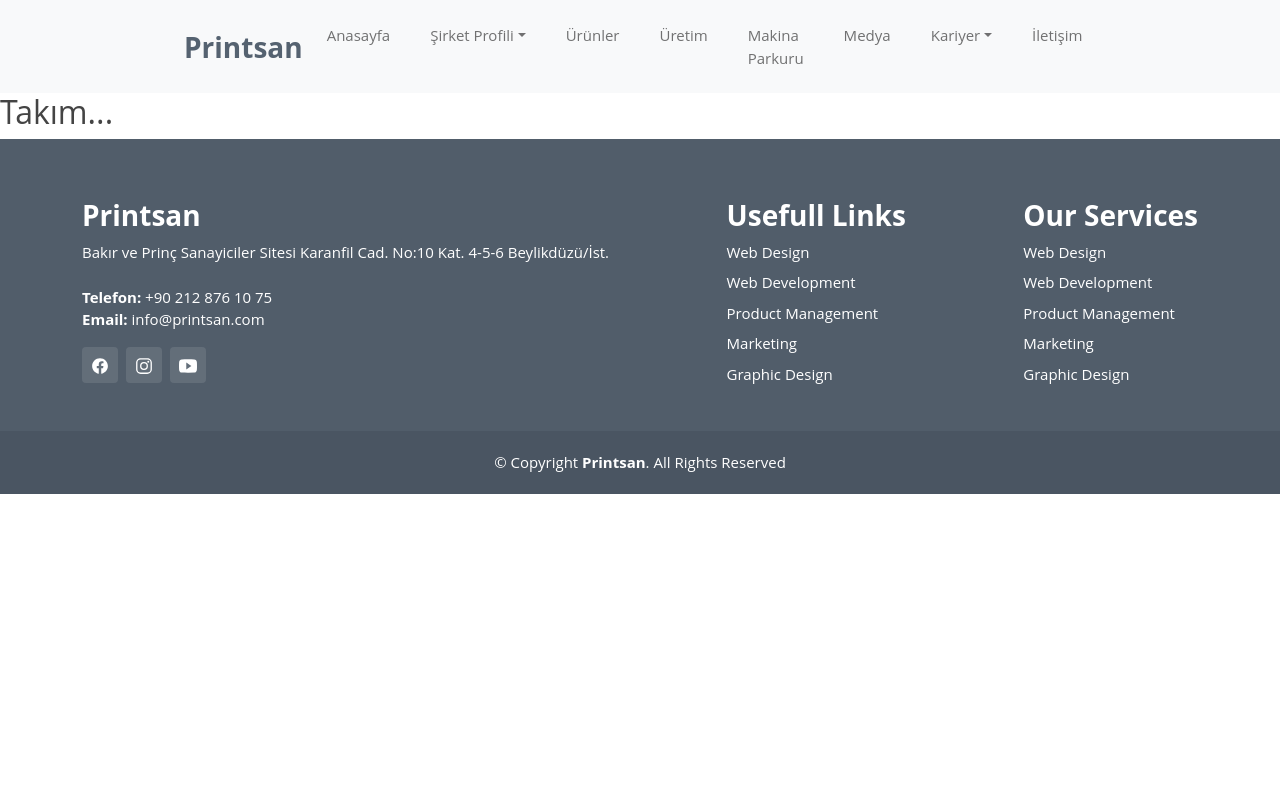
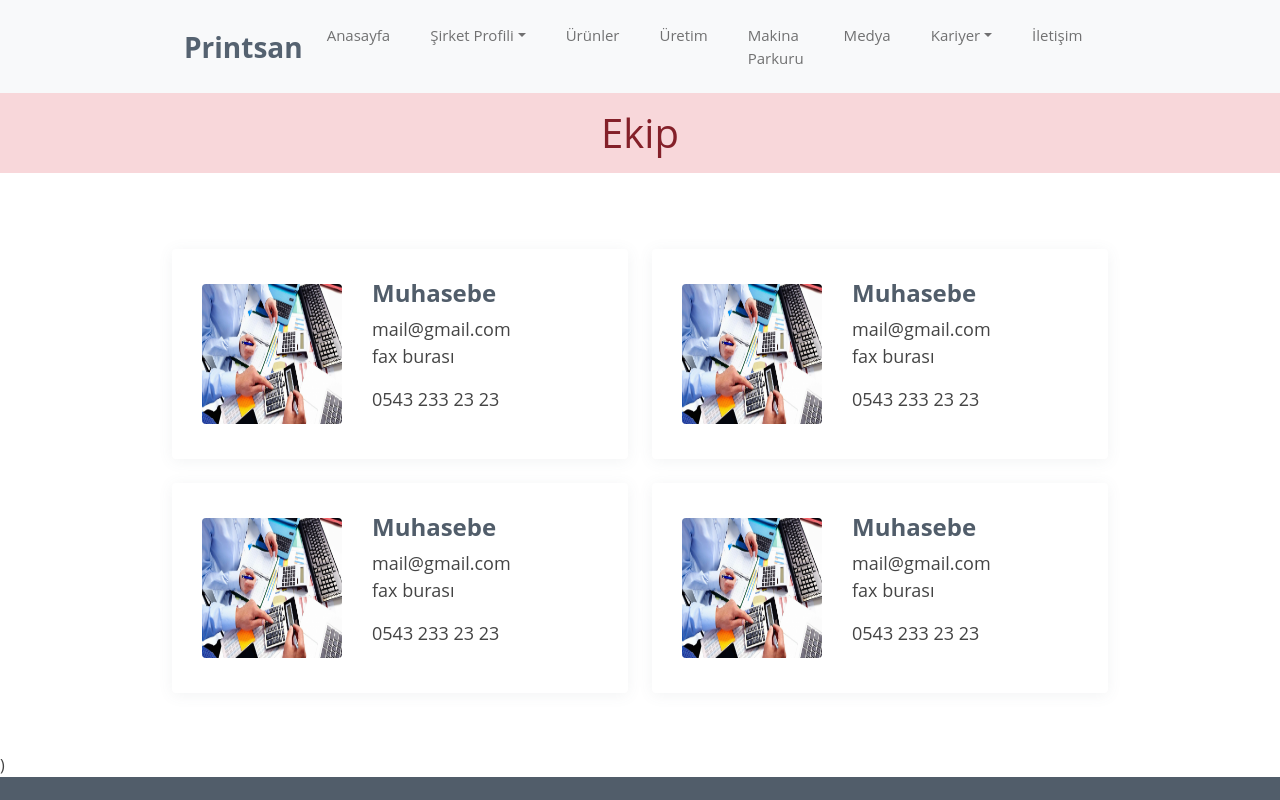
Before and after one commit to muhammetaksoy/PrintsanWebsiteFrontend, a React (Create React App) app: page /Ekip in a window 1280 px wide. Shown: the top 800 px of the page. Built offline with nearby package versions, Linux system fonts and the light colour scheme.

Commit message:
takım vw politikalar oluşturudu

```diff
--- a/src/Pages/SirketProfili/Politics.js
+++ b/src/Pages/SirketProfili/Politics.js
@@ -4,7 +4,23 @@ export default class Politics extends Component {
     render() {
         return (
             <div>
-                <h2>Politikalar...</h2>
+                <ul className="nav nav-pills mb-3" id="pills-tab" role="tablist">
+                    <li className="nav-item" role="presentation">
+                        <button className="nav-link active" id="pills-home-tab" data-bs-toggle="pill" data-bs-target="#pills-home" type="button" role="tab" aria-controls="pills-home" aria-selected="true">Home</button>
+                    </li>
+                    <li className="nav-item" role="presentation">
+                        <button className="nav-link" id="pills-profile-tab" data-bs-toggle="pill" data-bs-target="#pills-profile" type="button" role="tab" aria-controls="pills-profile" aria-selected="false">Profile</button>
+                    </li>
+                    <li className="nav-item" role="presentation">
+                        <button className="nav-link" id="pills-contact-tab" data-bs-toggle="pill" data-bs-target="#pills-contact" type="button" role="tab" aria-controls="pills-contact" aria-selected="false">Contact</button>
+                    </li>
+                </ul>
+                <div className="tab-content" id="pills-tabContent">
+                    <div className="tab-pane fade show active" id="pills-home" role="tabpanel" aria-labelledby="pills-home-tab">1</div>
+                    <div className="tab-pane fade" id="pills-profile" role="tabpanel" aria-labelledby="pills-profile-tab">2</div>
+                    <div className="tab-pane fade" id="pills-contact" role="tabpanel" aria-labelledby="pills-contact-tab">3</div>
+                </div>
+
             </div>
         )
     }
--- a/src/Pages/SirketProfili/Team.js
+++ b/src/Pages/SirketProfili/Team.js
@@ -1,11 +1,89 @@
 import React, { Component } from 'react'
-
+import classes from './Team.module.css';
 export default class Team extends Component {
     render() {
         return (
             <div>
-                <h2>Takım...</h2>
+                <h1 className="text-center mb-3 alert alert-danger border-0 rounded-0 ">Ekip</h1>
+                <section id="team" className={classes.section}>
+
+                    <div className="container-fluid w-75">
+                        <div className="row ">
+                            <div className="col-lg-6 ">
+                                <div className={`${classes.member} d-flex align-items-center`}>
+                                    <div className={classes.pic}>
+                                        <img className="img-fluid" src={require("../../images/muhasebe.jpg").default} alt="aaa" />
+                                    </div>
+
+                                    <div className={classes.memberInfo}>
+                                        <h4>Muhasebe</h4>
+                                        <div>
+                                            <span>mail@gmail.com</span>
+                                            <p>fax burası</p>
+                                        </div>
+                                        <p>0543 233 23 23</p>
+                                    </div>
+                                </div>
+                            </div>
+
+                            <div className="col-lg-6 mt-4 mt-lg-0">
+                                <div className={`${classes.member} d-flex align-items-center`}>
+                                    <div className={classes.pic}>
+                                        <img className="img-fluid" src={require("../../images/muhasebe.jpg").default} alt="aaa" />
+                                    </div>
+
+                                    <div className={classes.memberInfo}>
+                                        <h4>Muhasebe</h4>
+                                        <div>
+                                            <span>mail@gmail.com</span>
+                                            <p>fax burası</p>
+                                        </div>
+                                        <p>0543 233 23 23</p>
+                                    </div>
+                                </div>
+                            </div>
+
+                            <div className="col-lg-6 mt-4">
+                                <div className={`${classes.member} d-flex align-items-center`}>
+                                    <div className={classes.pic}>
+                                        <img className="img-fluid" src={require("../../images/muhasebe.jpg").default} alt="aaa" />
+                                    </div>
+
+                                    <div className={classes.memberInfo}>
+                                        <h4>Muhasebe</h4>
+                                        <div>
+                                            <span>mail@gmail.com</span>
+                                            <p>fax burası</p>
+                                        </div>
+                                        <p>0543 233 23 23</p>
+                                    </div>
+                                </div>
+                            </div>
+
+                            <div className="col-lg-6 mt-4">
+                                <div className={`${classes.member} d-flex align-items-center`}>
+                                    <div className={classes.pic}>
+                                        <img className="img-fluid" src={require("../../images/muhasebe.jpg").default} alt="aaa" />
+                                    </div>
+
+                                    <div className={classes.memberInfo}>
+                                        <h4>Muhasebe</h4>
+                                        <div>
+                                            <span>mail@gmail.com</span>
+                                            <p>fax burası</p>
+                                        </div>
+                                        <p>0543 233 23 23</p>
+                                    </div>
+                                </div>
+                            </div>
+
+                        </div>
+
+                    </div>
+                </section>
+                )
             </div>
+
         )
     }
 }
--- /dev/null
+++ b/src/Pages/SirketProfili/Team.module.css
@@ -0,0 +1,40 @@
+.section {
+    padding: 60px 0;
+    overflow: hidden;
+}
+
+.member{
+        position: relative;
+        box-shadow: 0px 2px 15px rgb(85 98 112 / 8%);
+        padding: 30px;
+        border-radius: 4px;
+        background: white;
+}
+
+.pic {
+    overflow: hidden;
+    width: 140px;
+    border-radius:4px;
+}
+
+.pic img{
+    height:140px;
+}
+
+.social {
+    margin-top: 12px;
+    display: flex;
+    align-items: center;
+    justify-content: flex-start;
+}
+
+.memberInfo {
+    margin-left: 30px;
+    display: flex;
+    flex-direction: column;
+    font-size:18px;
+}
+.memberInfo h4{
+    color: #515D6A;
+    font-weight: bold;
+}
```
Also changed, not shown: src/images/muhasebe.jpg (added), 1 other file (tests, documents, lock files or other folders).
